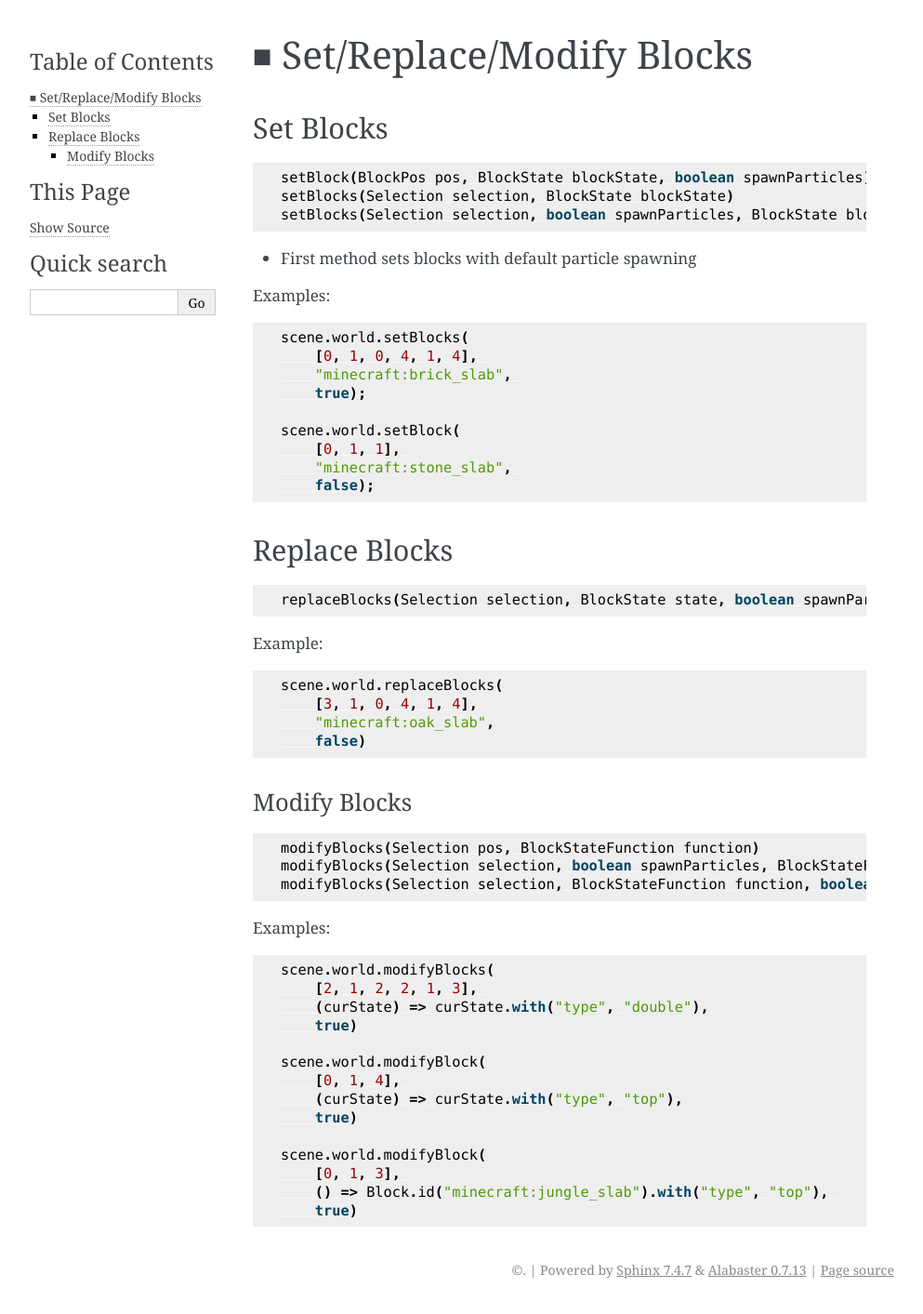
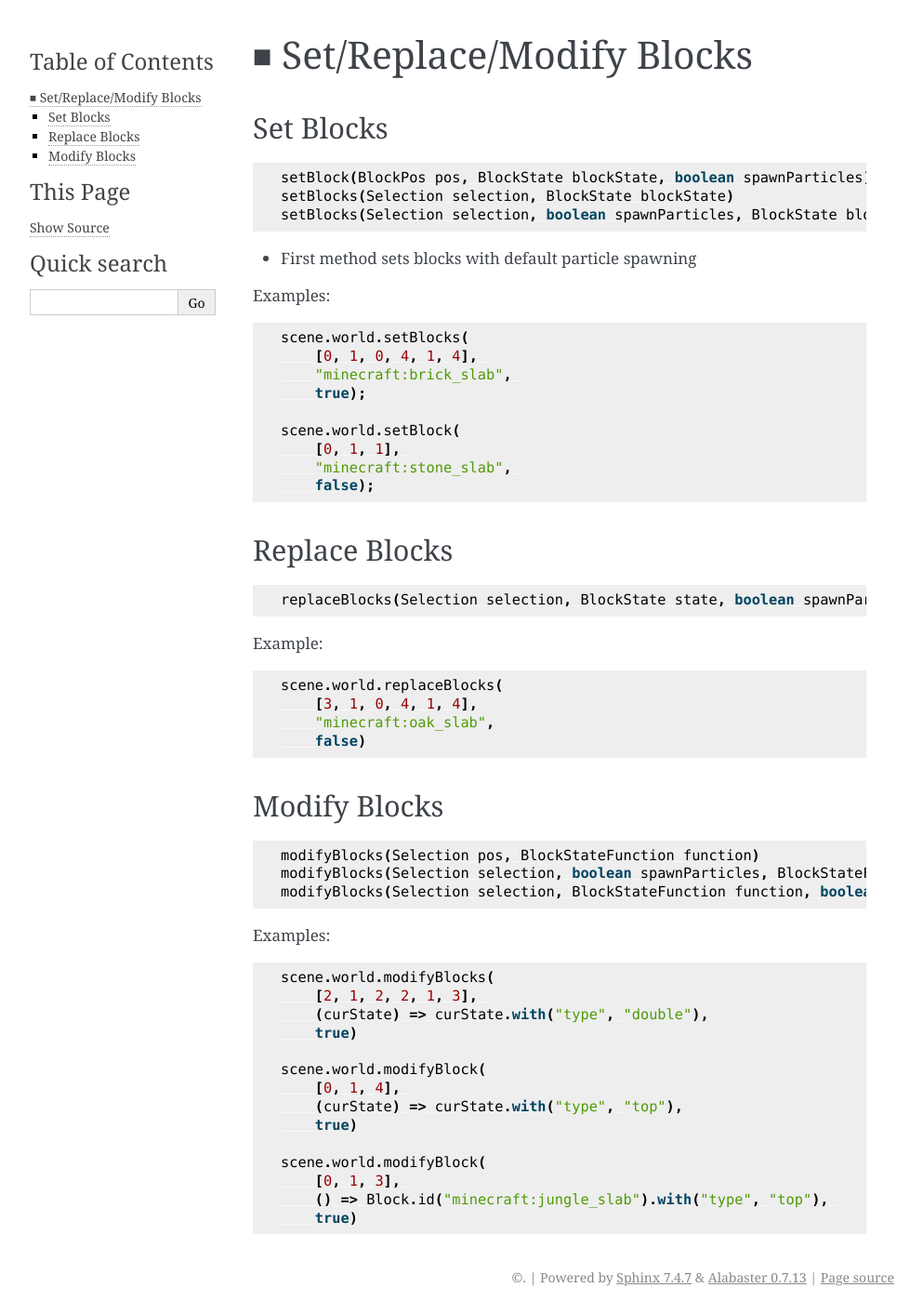
Before and after one commit to Ludi87/ponderjs-docs, a Sphinx documentation site: the page built from docs/blocks.md, in a window 1280 px wide. Shown: the whole page at 93% size, without its empty margins (148-1141 px from the left). Built offline with Sphinx 7.4.7, drawn with Linux system fonts in a browser that asks for light colours.

````diff
--- a/docs/blocks.md
+++ b/docs/blocks.md
@@ -39,7 +39,7 @@ scene.world.replaceBlocks(
     false)
 ```
 
-#### Modify Blocks
+## Modify Blocks
 
 ```java
 modifyBlocks(Selection pos, BlockStateFunction function)
````
